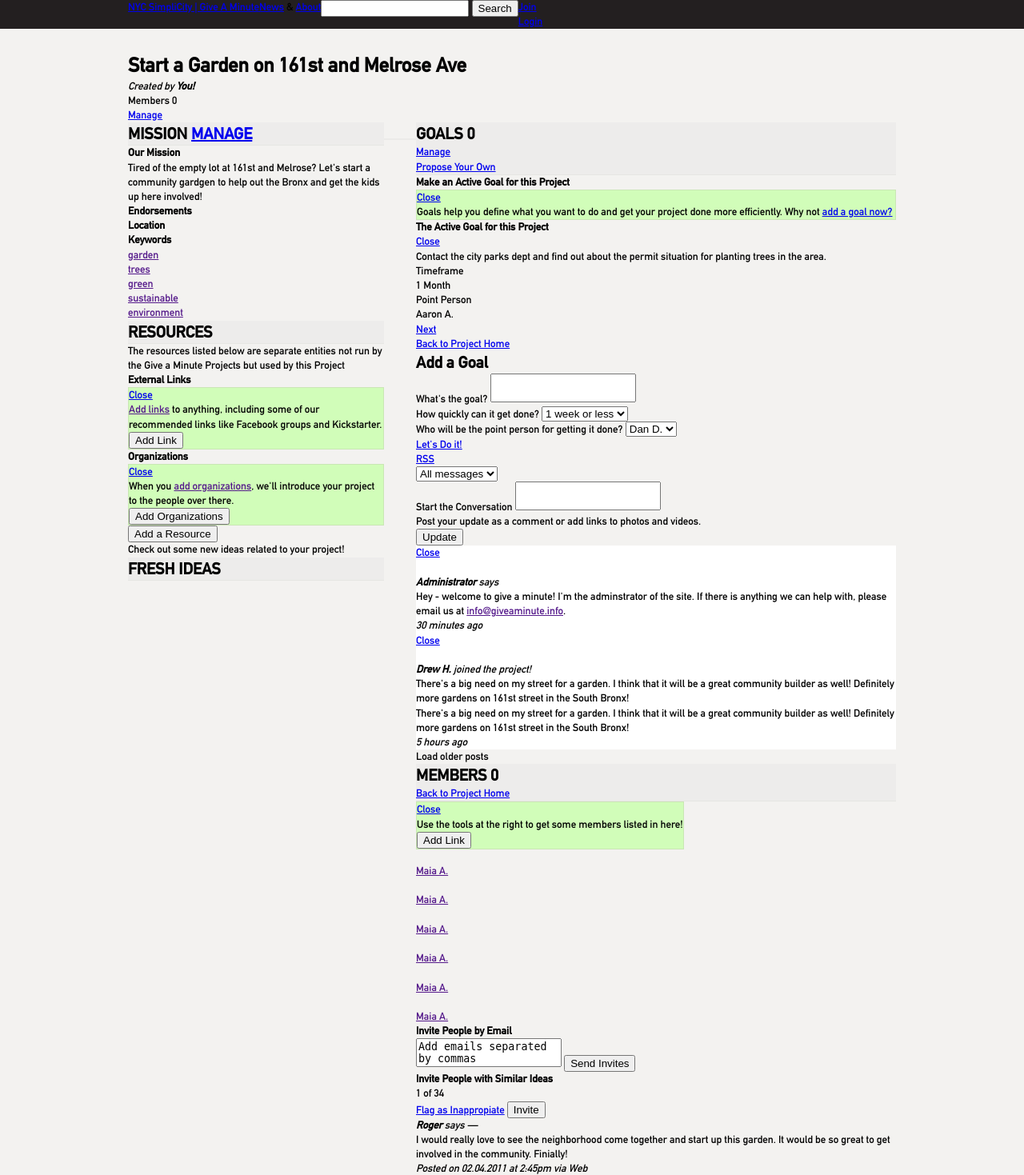
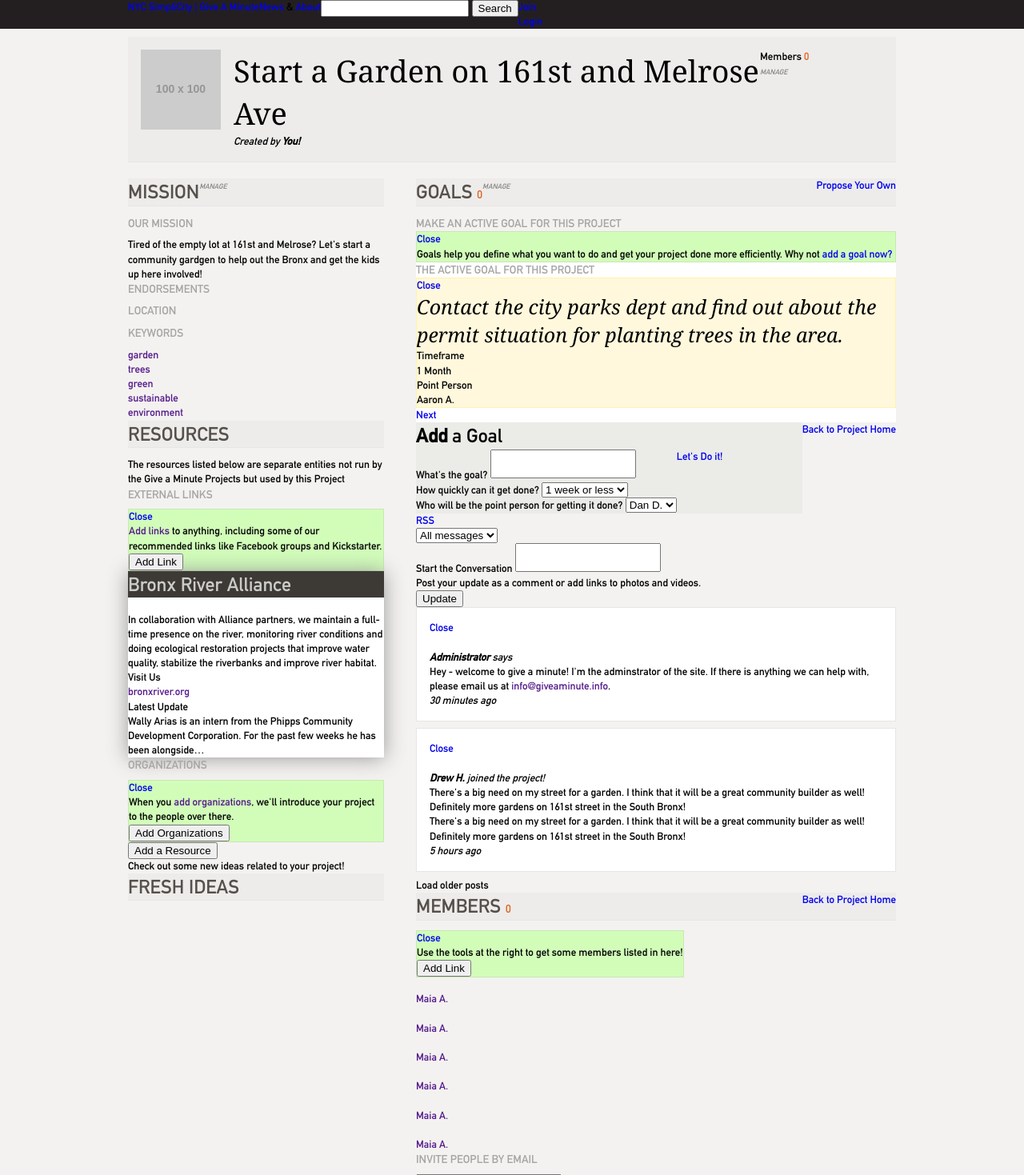
Before and after one commit to typecode/gam-ui-dep, a Python web app: template templates/project.html in a window 1280 px wide. Shown: the top 1469 px of the page at 80% size. Run offline with Jinja, Linux system fonts and the light colour scheme; the template is opened without the code that fills it, so the values that code supplies are empty; grey boxes labelled with a size stand in for pictures from a placeholder-image service; some libraries are stand-ins or nearby versions.

Commit message:
starting to style project components

```diff
--- a/templates/project.html
+++ b/templates/project.html
@@ -1,18 +1,28 @@
 {% extends "./partials/base.html" %}
+
+{% block title %}
+Give A Minute - Project
+{% endblock title %}
 
 {% block continent %}
 
 <div class='continent project'>
 
-	<div class='headlands project-header'>
+	<div class='headlands clearfix project-header'>
 		<div class="thumb">
-			<img src="" alt=""/>
+			<img src="http://placehold.it/100x100" alt="" class="proj"/>
 			<img src="" alt="" class="overlay-tag"/>
+		</div>
+		<div class="tools">
+			<div class="members">
+				Members <span class="counter">0</span>
+			</div>
+			<span class="control"><a href="#">Manage</a></span>
 		</div>
 		<div class="main">
 			<h1>Start a Garden on 161st and Melrose Ave</h1>
 			<cite class="meta"><span>Created</span> <span>by</span> <strong>You!</strong></cite>
-			<div class="social-networking">
+			<div class="ft">
 				<div class="twitter">
 
 				</div>
@@ -21,22 +31,15 @@
 				</div>
 			</div>
 		</div>
-		<div class="tools">
-			<div class="members">
-				Members <span class="counter">0</span>
-			</div>
-			<span class="control"><a href="#">Manage</a></span>
-		</div>
+
 	</div>
 
-	<div class='midlands'>
+	<div class='midlands clearfix'>
 		<div class="west">
 			<div class="box mission">
 				<div class="hd">
-					<h2>
-						Mission
-						<span class="control"><a href="#">Manage</a></span>
-					</h2>
+					<h2>Mission</h2>
+					<span class="control"><a href="#">Manage</a></span>
 				</div>
 				<div class="bd">
 					<div class="our-mission">
@@ -95,6 +98,35 @@
 								<p><a href="">Add links</a> to anything, including some of our recommended links like Facebook groups and Kickstarter.</p>
 								<button>Add Link</button>
 							</div>
+
+
+							<div class="gam-tooltip">
+								<div class="gam-tooltip-hd">
+									<h2>Bronx River Alliance</h2>
+								</div>
+								<div class="gam-tooltip-bd">
+									<div class="info">
+										<div class="thumb">
+											<img src="" alt=""/>
+										</div>
+										<div>
+											<p>In collaboration with Alliance partners, we maintain a full-time presence on the river, monitoring river conditions and doing ecological restoration projects that improve water quality, stabilize the riverbanks and improve river habitat.</p>
+										</div>
+									</div>
+									<dl>
+										<dt>Visit Us</dt>
+										<dd><a href="">bronxriver.org</a></dd>
+
+										<dt>Latest Update</dt>
+										<dd>
+											<blockquote>
+												<p>Wally Arias is an intern from the Phipps Community Development Corporation. For the past few weeks he has been alongside&hellip;</p>
+											</blockquote>
+										</dd>
+									</dl>
+								</div>
+							</div>
+
 						</div>
 					</div>
 
--- a/ui/css/tc.gam.main.css
+++ b/ui/css/tc.gam.main.css
@@ -13,28 +13,80 @@ body.earth{ background:none repeat scroll 0 0 #F3F2F0; text-align:left;
 .west{ float:left; }
 .east{ float:right; }
 
+a { text-decoration:none; }
+
+h1, h2, h3, h4, h5, h6 { font-weight:normal; }
 h1{ font-size:25px; }
-h2{ font-size:20px; }
+h2{ font-size:24px; }
+h3{ font-size:14px; }
 
 div.atmosphere{ width:100%; background-color:#231f20; }
 div.atmosphere .stratosphere{ width:960px; margin:0 auto; }
 div.atmosphere .stratosphere > ul > li{ float:left; }
 
 div.continent{ width:960px; margin:0 auto; }
-	div.headlands{ width:100%; }
+	div.headlands{ width:100%; position:relative; margin:0 0 20px; }
 	div.midlands{ width:100%; }
 	div.foothills{ width:100%; }
+
+/* general controls */
+span.control { text-transform:uppercase; font-style:italic; font-size:9px; }
+span.control a { color:#878786; }
+
+span.counter { color:#e06420; }
+
+.form-pane { overflow:hidden; }
+.form-pane .fields { float:left; }
+
+/* tooltip */
+.gam-tooltip {
+	background-color:#ffffff;
+
+	-moz-box-shadow:0 1px 24px #999999;
+	-webkit-box-shadow:0 1px 24px #999999;
+	box-shadow:0 1px 24px #999999;
+}
+.gam-tooltip .gam-tooltip-hd { background-color:#3d3a36; }
+.gam-tooltip .gam-tooltip-hd h2 { color:#ccccca; }
+
+/* project header */
+.project-header { padding:16px 0; background-color:#edeceb; border-bottom:1px solid #e6e6e3; }
+
+.project-header .thumb { float:left; width:132px; }
+.project-header .thumb img.proj { margin:0 0 0 16px; }
+
+.project-header .tools { float:right; width:170px; }
+
+.project-header .main { overflow:hidden; }
+.project-header .main h1 { font-family:MetaSerif,Georgia,serif; font-size:38px; }
+
 
 .midlands > .east { width:600px; }
 .midlands > .west { width:320px; }
 
-.midlands .box > .hd { background-color:#edeceb; border-bottom:1px solid #e6e6e3; }
-.midlands .box > .hd h2 { text-transform:uppercase; }
+.midlands .box > .hd { margin:0 0 12px; position:relative; overflow:hidden; background-color:#edeceb; border-bottom:1px solid #e6e6e3; }
+.midlands .box > .hd h2 { float:left; text-transform:uppercase; color:#55504b; }
+.midlands .box > .hd h2 .counter { font-size:14px; }
 
+.midlands .box .actions { float:right; }
+
+.midlands .box .bd .sub-hd { margin:0 0 8px; }
+.midlands .box h3 { text-transform:uppercase; color:#a6a5a4; }
+
+/* empty state */
 .empty-state-box { background-color:#d1fdb9; border:1px solid #cae6b5; }
+.empty-state-box.big {  }
+
+/* goals */
+.active-goals { background-color:#ffffff; }
+
+.goal-card { background-color:#fff8dc; border:1px solid #fff3aa; }
+.goal-card p { font-family:MetaSerif,Georgia,serif; font-size:25px; font-style:italic; }
+
+.add-goal.form-pane { background-color:#ebebe8; }
 
 /* conversation */
-.comment-stack > li { background-color:#ffffff; }
+.comment-stack > li { margin:0 0 8px; padding:16px; background-color:#ffffff; border:1px solid #e8e6e3; }
 
 /* seafloor */
 div.seafloor{ width:960px; margin:20px auto 0; padding:20px 0 0; border-top:2px solid #ebeae8; }
```
